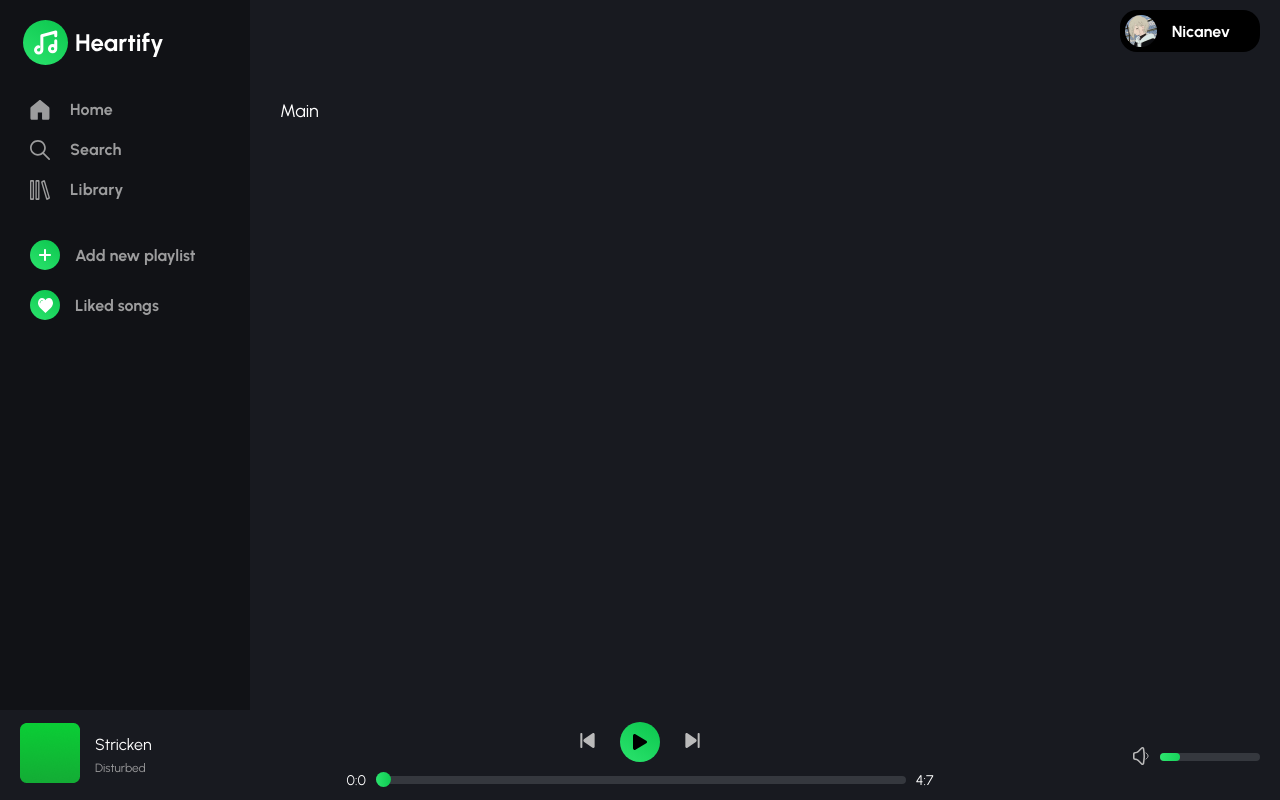
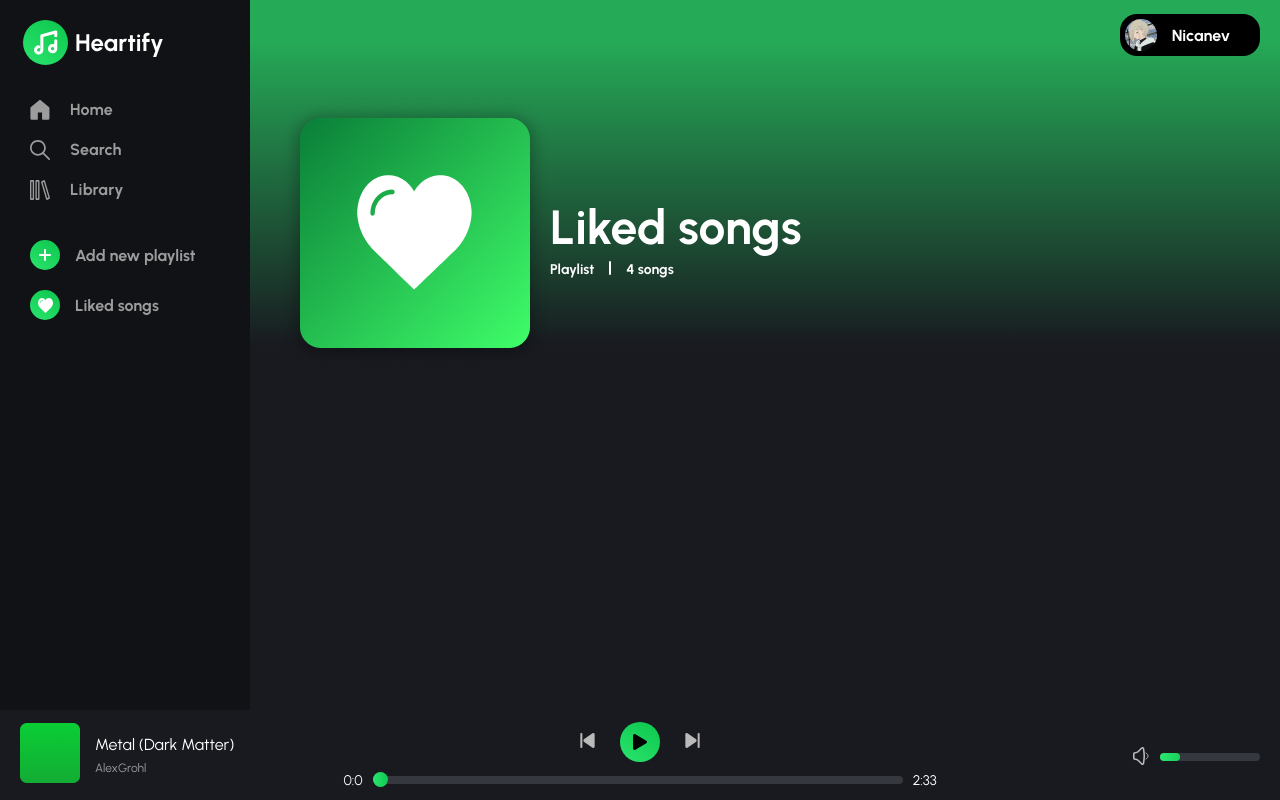
Before and after one commit to Nicanev/Heartify, a Vue app: page / in a window 1280 px wide. Built offline with nearby package versions, Linux system fonts and the light colour scheme.

Commit message:
add music and update header

```diff
--- a/src/App.vue
+++ b/src/App.vue
@@ -7,9 +7,12 @@ import Player from "./components/Player.vue";
 
 <template>
   <div class="wrapper">
-    <Header class="header" />
+    <Header
+      class="header"
+      :style="{ background: 'rgba(27, 54, 43,' + opacity + '%' + ')' }"
+    />
     <Sidebar class="sidebar" @pos="resizeSideBar" :style="{ width: resizeX }" />
-    <Content class="content" />
+    <Content class="content" @scroll="onScroll" />
     <Player class="player" />
   </div>
 </template>
@@ -21,12 +24,39 @@ export default {
       menuPositionX: "",
       menuPositionY: "",
       resizeX: "250px",
+      opacity: 0,
     };
   },
   methods: {
     resizeSideBar(e) {
       let position = this.getPosition(e);
       this.resizeX = position.x + "px";
+    },
+    onScroll() {
+      let main = document.getElementById("main");
+      let scroll = main.scrollTop;
+
+      if (scroll > 225 || scroll < 235) {
+        this.opacity = 10;
+      }
+      if (scroll > 235 || scroll < 245) {
+        this.opacity = 20;
+      }
+      if (scroll > 245 || scroll < 255) {
+        this.opacity = 30;
+      }
+      if (scroll > 255 || scroll < 265) {
+        this.opacity = 40;
+      }
+      if (scroll > 265 || scroll < 275) {
+        this.opacity = 50;
+      }
+      if (scroll > 275) {
+        this.opacity = 100;
+      }
+      if (scroll < 225) {
+        this.opacity = 0;
+      }
     },
     getPosition(e) {
       let posx;
@@ -43,7 +73,7 @@ export default {
 };
 </script>
 
-<style lang="scss">
+<style lang="scss" scoped>
 .wrapper {
   display: grid;
   min-height: 100vh;
@@ -60,8 +90,9 @@ export default {
 }
 .header {
   grid-area: hd;
-  height: 50px;
+  height: 70px;
   position: relative;
+  background: rgba(27, 54, 43, 100%);
   z-index: 2;
 }
 .player {
--- a/src/assets/main.css
+++ b/src/assets/main.css
@@ -1,38 +1,3 @@
-/* @import "./base.css"; */
-/*
-#app {
-  max-width: 1280px;
-  margin: 0 auto;
-  padding: 2rem;
-
-  font-weight: normal;
-}
-
-a,
-.green {
-  text-decoration: none;
-  color: hsla(160, 100%, 37%, 1);
-  transition: 0.4s;
-}
-
-@media (hover: hover) {
-  a:hover {
-    background-color: hsla(160, 100%, 37%, 0.2);
-  }
-}
-
-@media (min-width: 1024px) {
-  body {
-    display: flex;
-    place-items: center;
-  }
-
-  #app {
-    display: grid;
-    grid-template-columns: 1fr 1fr;
-    padding: 0 2rem;
-  }
-} */
 @import url("https://fonts.googleapis.com/css2?family=Urbanist:wght@400;700&display=swap");
 *,
 *::before,
@@ -59,7 +24,16 @@ a {
   width: 12px;
   position: relative;
   z-index: 100;
+  background-color: transparent;
+}
+::-webkit-scrollbar-track {
+  background-color: transparent;
 }
 ::-webkit-scrollbar-thumb {
-  background-color: #5a5a5a;
+  background-color: #5a5a5ab4;
+  transition: 0.2s;
 }
+::-webkit-scrollbar-thumb:hover {
+  background-color: #898989c2;
+  transition: 0.2s;
+}
--- a/src/components/Content.vue
+++ b/src/components/Content.vue
@@ -1,10 +1,65 @@
 <template>
-  <div class="main__content">Main</div>
+  <div class="main" id="main">
+    <div class="main__background"></div>
+    <div class="main__content">
+      <div class="playlist">
+        <div class="playlist__header">
+          <div class="playlist__image">
+            <img src="../static/img/playlist-img.png" alt="playlist image" />
+          </div>
+          <div class="playlist__text">
+            <div class="playlist__title">Liked songs</div>
+            <div class="playlist__info">
+              <span>Playlist</span><span class="sep"></span>
+              <span>4 songs</span>
+            </div>
+          </div>
+        </div>
+      </div>
+    </div>
+  </div>
 </template>
 
 <style lang="scss">
-.main__content {
-  padding-top: 100px;
-  padding-left: 30px;
+.main {
+  &__content {
+    padding-top: 100px;
+    padding-left: 30px;
+  }
+  &__background {
+    width: 100%;
+    height: 100vh;
+    background: linear-gradient(180deg, #25aa57 5.09%, #181a20 43.28%);
+    position: absolute;
+  }
+}
+.playlist {
+  &__header {
+  }
+  &__header {
+    display: flex;
+    align-items: center;
+  }
+  &__text {
+  }
+  &__title {
+    font-size: 48px;
+    font-weight: 700;
+  }
+  &__info {
+    display: flex;
+    gap: 15px;
+    margin-top: 5px;
+    span {
+      font-weight: 700;
+      font-size: 14px;
+    }
+  }
+}
+.sep {
+  width: 2px;
+  height: 14px;
+  background-color: white;
+  border-radius: 1px;
 }
 </style>
--- a/src/components/Header.vue
+++ b/src/components/Header.vue
@@ -10,14 +10,13 @@
 .header {
   &__content {
     display: grid;
-    padding-top: 10px;
-    padding-bottom: 10px;
-    height: max-content;
+    height: 100%;
   }
   &__account {
     display: flex;
     align-items: center;
     gap: 15px;
+    align-self: center;
     height: max-content;
     padding: 5px 30px 5px 5px;
     justify-self: end;
--- a/src/components/Player.vue
+++ b/src/components/Player.vue
@@ -5,8 +5,10 @@
         <img src="../static/img/album-image.png" alt="album-image" />
       </div>
       <div class="track-info__description">
-        <div class="track-info__title"><a href="#"> Stricken</a></div>
-        <div class="track-info__performer"><a href="#">Disturbed</a></div>
+        <div class="track-info__title">
+          <a href="#"> Metal (Dark Matter)</a>
+        </div>
+        <div class="track-info__performer"><a href="#">AlexGrohl</a></div>
       </div>
     </div>
     <div class="player__control-panel">
@@ -203,7 +205,7 @@
 export default {
   data() {
     return {
-      songs: [{ title: "test", duration: 247 }],
+      songs: [{ title: "test", duration: 153 }],
       statusSong: 0,
       statusVolume: 20,
       isPlay: false,
@@ -217,7 +219,7 @@ export default {
   mounted() {
     this.formatTimeEnd = this.getTime(this.songs[0].duration);
     this.audio = new Audio();
-    this.audio.src = "src/static/disturbed-stricken.mp3";
+    this.audio.src = "src/static/metal-dark-matter.mp3";
   },
   computed: {
     formatTimeStartTest() {
```
Also changed, not shown: src/static/img/playlist-img.png (added), 1 other file (tests, documents, lock files or other folders).
